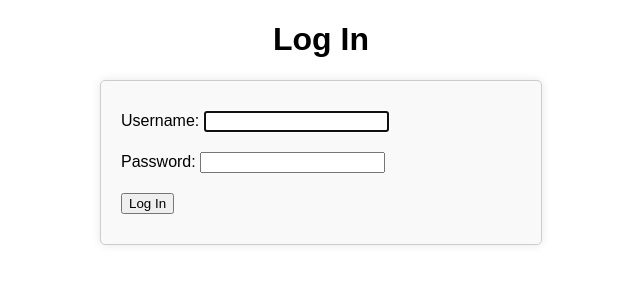
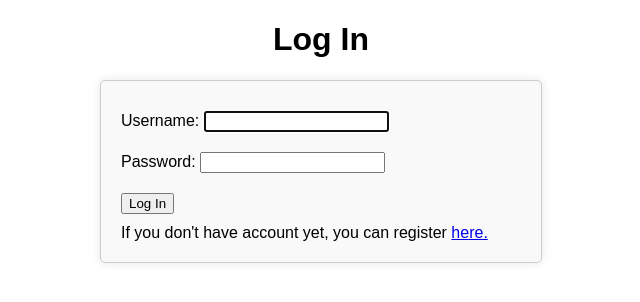
Before and after one commit to mai-kel/Jarbuk, a Django app: page /login/ in a window 1280 px wide. Shown: the part 48-350 px from the top of the page, without its empty margins (319-959 px from the left). Run offline with Django 5.2, Linux system fonts and the light colour scheme.

Commit message:
Made login.html template look better

```diff
--- a/social_media_site/templates/registration/login.html
+++ b/social_media_site/templates/registration/login.html
@@ -2,18 +2,22 @@
 {% block title %}Log In{% endblock %}
 {% block content %}
     <h1>Log In</h1>
-    {% if form.errors %}
+    {% comment %} {% if form.errors %}
         <p>
             Password or login incoreect. Please try again.
         </p>
-    {% endif %}
+    {% endif %} {% endcomment %}
 
     <div class="login_form">
-        <form action="{% url "site:login" %}" method="post">
+        <form action="{% url 'site:login' %}" method="post">
             {{ form.as_p }}
             {% csrf_token %}
             <input type="hidden" name="next" value="{{next}}"/>
             <p><input type="submit" value="Log In"></p>
         </form>
+
+        <span id="register_link_span"> If you don't have account yet, you can register <span>
+        <a href="{% url 'site:register'%}" id="register_link">here.</a>
     </div>
+
 {% endblock %}
```
